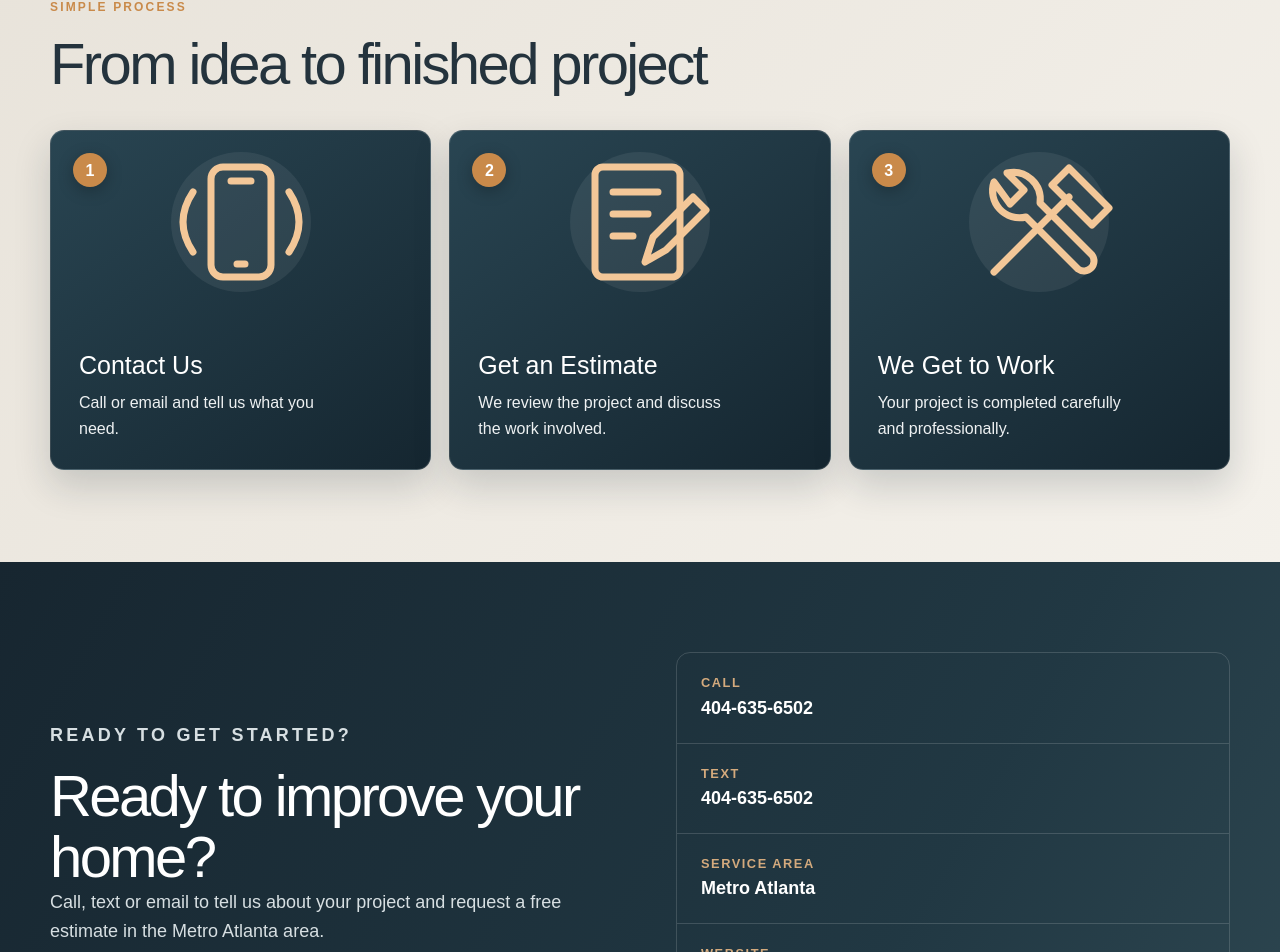
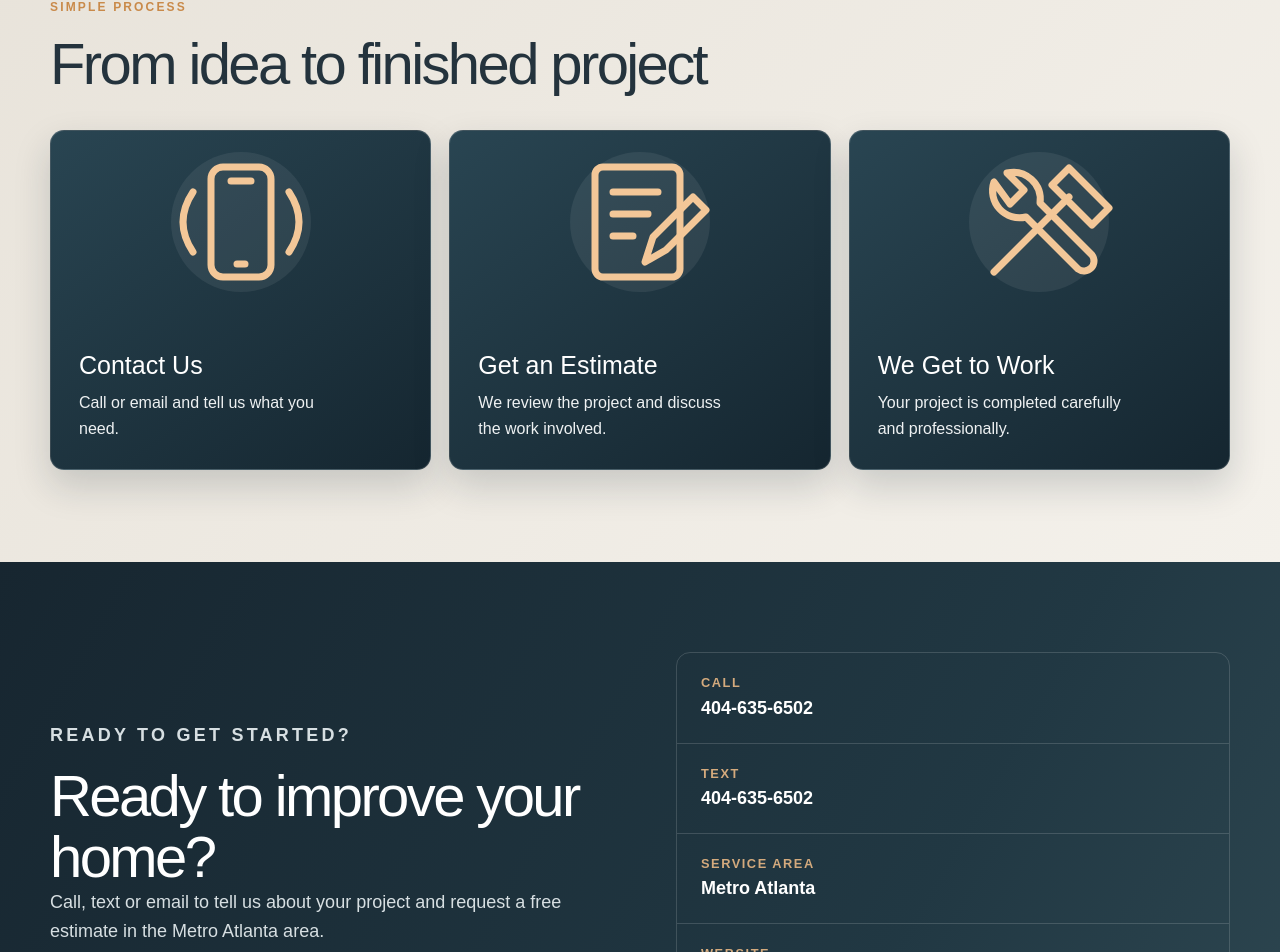
Before and after one commit to springsun84ss-art/Shams-Home-Improvement-, a Next.js app: page / in a window 1280 px wide. Shown: the part 3977-4929 px from the top of the page. Built offline with nearby package versions, Linux system fonts and the light colour scheme.

Commit message:
Remove number badges from process illustration cards

```diff
--- a/app/page.tsx
+++ b/app/page.tsx
@@ -84,7 +84,7 @@ export default function HomePage() {
           <div className="container">
             <p className="eyebrow">Simple Process</p>
             <h2>From idea to finished project</h2>
-            <div className="steps"><article><b>1</b><h3>Contact Us</h3><p>Call or email and tell us what you need.</p></article><article><b>2</b><h3>Get an Estimate</h3><p>We review the project and discuss the work involved.</p></article><article><b>3</b><h3>We Get to Work</h3><p>Your project is completed carefully and professionally.</p></article></div>
+            <div className="steps"><article><h3>Contact Us</h3><p>Call or email and tell us what you need.</p></article><article><h3>Get an Estimate</h3><p>We review the project and discuss the work involved.</p></article><article><h3>We Get to Work</h3><p>Your project is completed carefully and professionally.</p></article></div>
           </div>
         </section>
 
```
